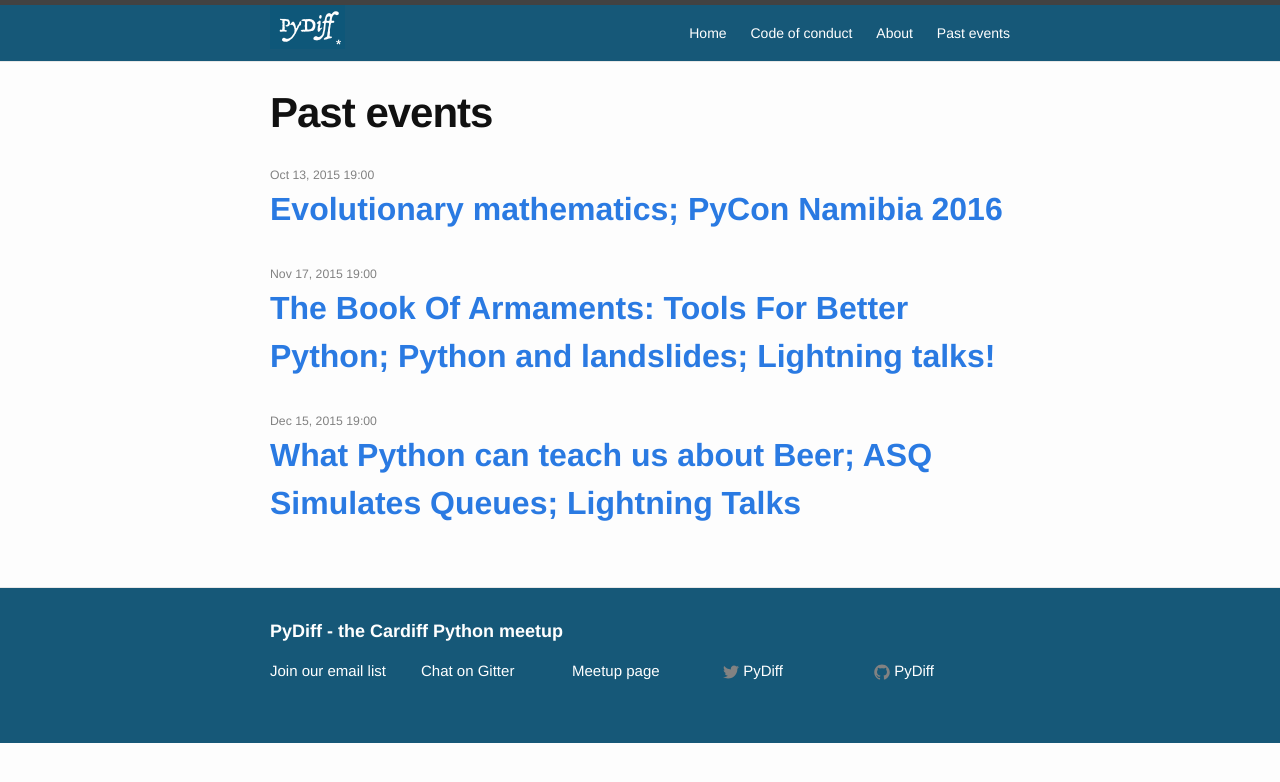
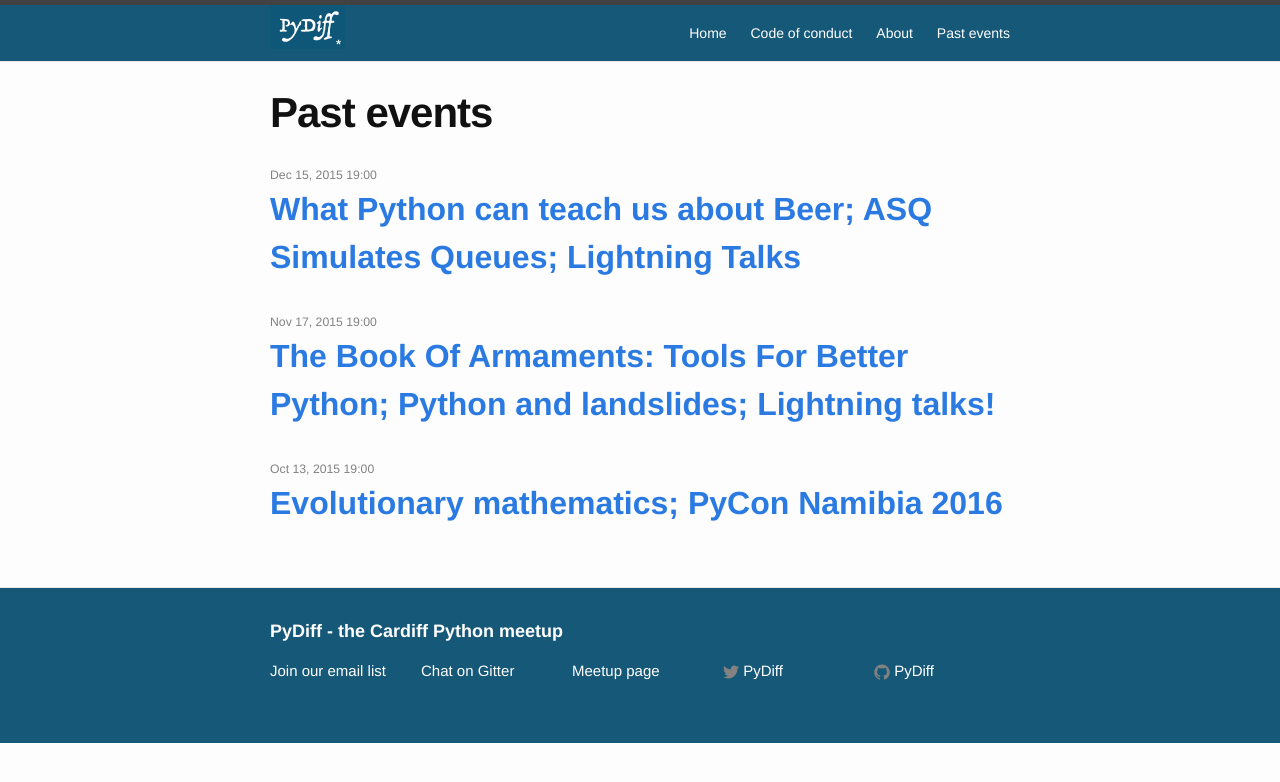
Before and after one commit to PyDiff/PyDiff.github.io, a Jekyll site: the page built from past.html, in a window 1280 px wide. Shown: the top 782 px of the page. Built offline with Jekyll 4.4.1, drawn with Linux system fonts in a browser that asks for light colours.

Commit message:
Reversing ordering on events page.

```diff
--- a/past.html
+++ b/past.html
@@ -10,7 +10,7 @@ order: 50
   {% capture current_date %} {{ 'now' | date: '%s'}} {% endcapture %}
 
   <ul class="post-list">
-    {% for post in site.events %}
+    {% for post in site.events reversed %}
 
       {% capture post_date %} {{ post.date | date: '%s'}} {% endcapture %}
 
```
